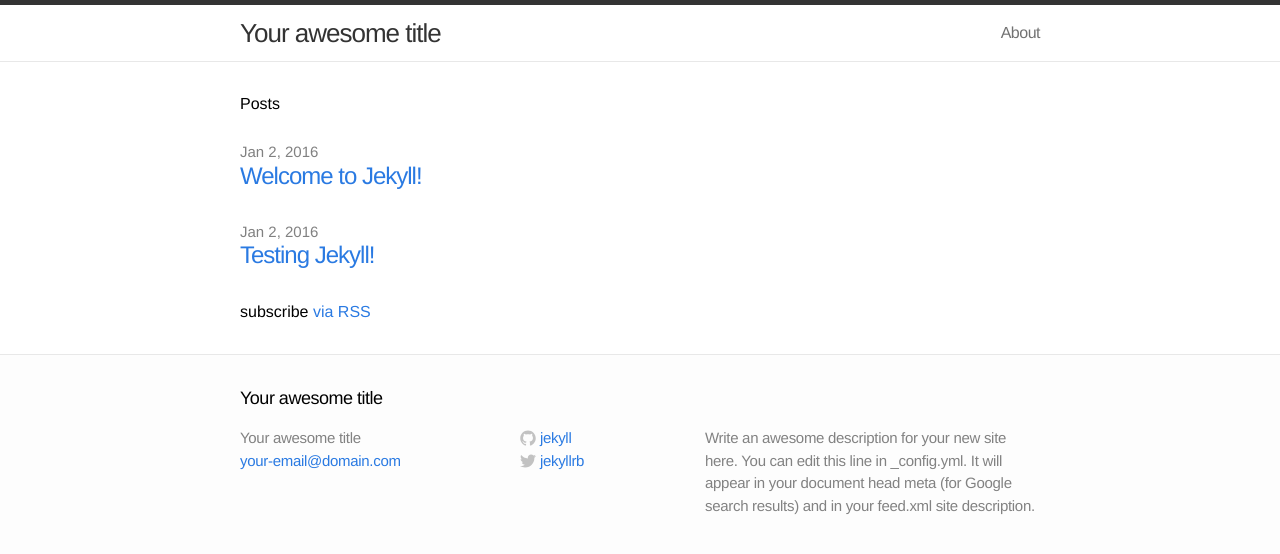
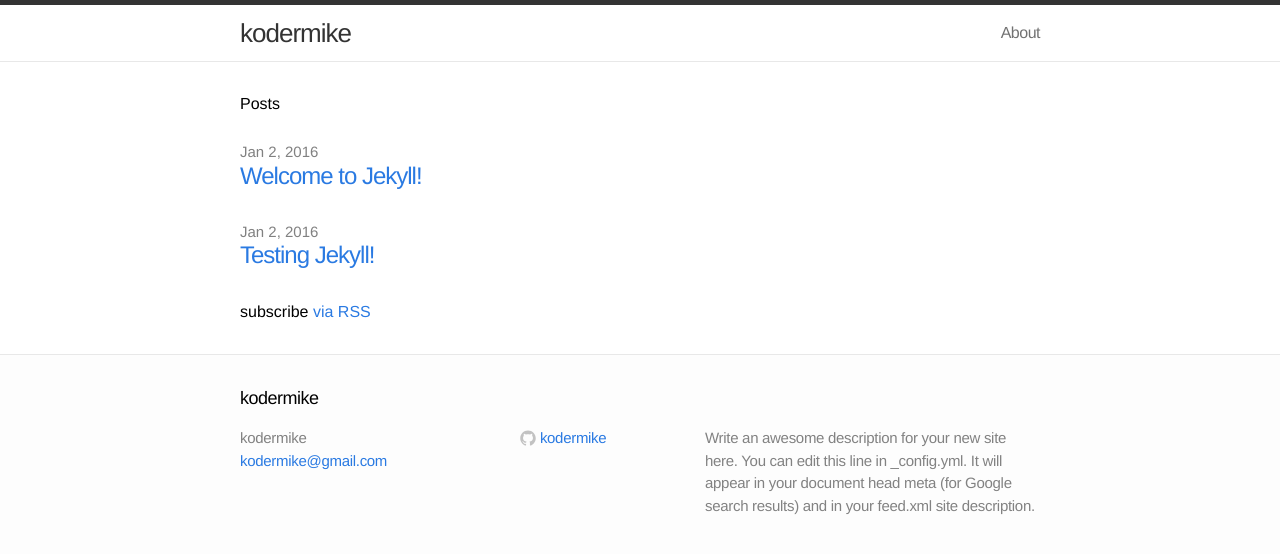
Before and after one commit to kodermike/kodermike.github.io, a Jekyll site: the page built from index.html, in a window 1280 px wide. Shown: the top 554 px of the page. Built offline with Jekyll 4.4.1, drawn with Linux system fonts in a browser that asks for light colours.

Commit message:
cleaning

```diff
--- a/_config.yml
+++ b/_config.yml
@@ -1,11 +1,11 @@
 # Site settings
-title: Your awesome title
-email: your-email@domain.com
+title: kodermike
+email: kodermike@gmail.com
 description: "Write an awesome description for your new site here. You can edit this line in _config.yml. It will appear in your document head meta (for Google search results) and in your feed.xml site description."
 baseurl: ""
 url: "http://yourdomain.com"
-twitter_username: jekyllrb
-github_username:  jekyll
+#twitter_username: jekyllrb
+github_username:  kodermike
 
 # Build settings
 markdown: kramdown
```
Also changed, not shown: 1 other file.
